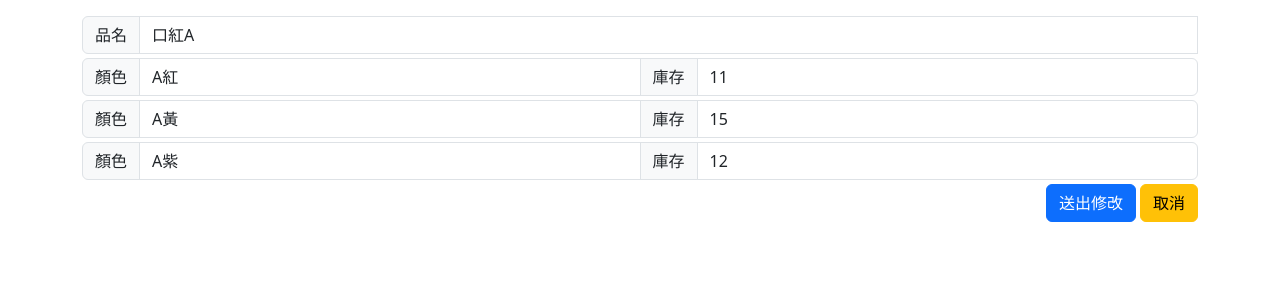
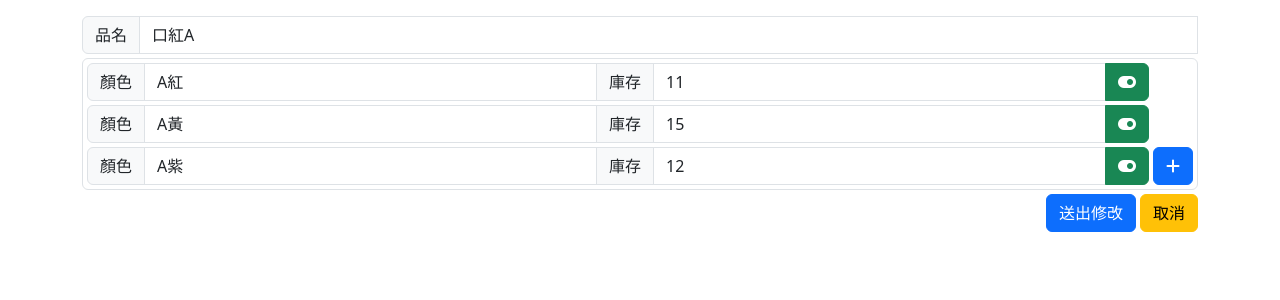
Before and after one commit to idben/color-option-01, a PHP site: page /update.php?id=1 in a window 1280 px wide. Shown: the top 300 px of the page. Run offline with PHP 8.4, Linux system fonts and the light colour scheme; data comes from the database, SQL or seed files in the repository; some libraries are stand-ins or nearby versions.

Commit message:
第二版程式，修改介面中的增加與對應的資料庫程式

```diff
--- a/update.php
+++ b/update.php
@@ -26,7 +26,16 @@ try {
 <head>
   <meta charset="UTF-8">
   <meta name="viewport" content="width=device-width, initial-scale=1.0">
+  <link rel="stylesheet" href="https://cdnjs.cloudflare.com/ajax/libs/font-awesome/6.6.0/css/all.min.css" integrity="sha512-Kc323vGBEqzTmouAECnVceyQqyqdsSiqLQISBL29aUW4U/M7pSPA/gEUZQqv1cwx4OnYxTxve5UMg5GT6L4JJg==" crossorigin="anonymous" referrerpolicy="no-referrer" />
   <link rel="stylesheet" href="https://cdn.jsdelivr.net/npm/bootstrap@5.3.3/dist/css/bootstrap.min.css">
+  <style>
+    .flex1{
+      flex: 1;
+    }
+    .pointer-events-none{
+      pointer-events: none;
+    }
+  </style>
   <title>產品修改表單</title>
 </head>
 <body>
@@ -37,15 +46,31 @@ try {
         <input type="text" name="name" class="form-control" value="<?=$product["name"]?>">
         <input type="hidden" name="id" value="<?=$product["id"]?>">
       </div>
+      <div class="border rounded-2 px-1 pt-1 mb-1 d-flex align-items-center">
+        <div class="color-group flex1">
+          <?php if(count($productColors) == 0): ?>
+            <div class="no-color-tip">
+              沒有顏色清單
+            </div>
+          <?php endif; ?>
           <?php foreach($productColors as $color): ?>
-      <div class="input-group mb-1">
+          <div class="input-group mb-1 color-container">
             <span class="input-group-text">顏色</span>
             <input type="hidden" name="colorid[]" value="<?=$color["id"]?>">
             <input name="color[]" type="text" class="form-control" value="<?=$color["color"]?>">
             <span class="input-group-text">庫存</span>
             <input name="stock[]" type="text" class="form-control" value="<?=$color["stock"]?>">
+            <input type="hidden" class="valid" name="valid[]" value="<?=$color["vaild"]?>">
+            <div class="btn <?=$color["vaild"]===1?"btn-success":"btn-danger"?> btn-valid" value="<?=$color["vaild"]?>">
+              <?=$color["vaild"]===1?"<i class=\"fa-solid fa-toggle-on pointer-events-none\"></i>":"<i class=\"fa-solid fa-toggle-off pointer-events-none\"></i>"?>
+            </div>
           </div>
           <?php endforeach;?>
+        </div>
+        <div class="btn btn-primary btn-add-color mb-1 ms-1 align-self-end">
+          <i class="fa-solid fa-plus"></i>
+        </div>
+      </div>
       <input type="hidden" name="colors">
       <div class="d-flex mb-1">
         <button class="btn btn-primary ms-auto me-1 btn-send">送出修改</button>
@@ -53,8 +78,48 @@ try {
       </div>
     </form>
   </div>
+  <template id="color1">
+    <div class="input-group mb-1 color-container">
+      <span class="input-group-text">顏色</span>
+      <input type="hidden" name="id-add[]" value="null">
+      <input name="color-add[]" type="text" class="form-control">
+      <span class="input-group-text">庫存</span>
+      <input name="stock-add[]" type="text" class="form-control" value="0">
+      <div class="btn btn-danger btn-remove-color">
+        <i class="fa-solid fa-minus pointer-events-none"></i>
+      </div>
+    </div>
+  </template>
   <script>
+    const btnAddColor = document.querySelector(".btn-add-color");
+    const divColorGroup = document.querySelector(".color-group");
+    const templateColor = document.querySelector("#color1");
 
+    btnAddColor.addEventListener("click", function(){
+      const noColorTip = document.querySelector(".no-color-tip");
+      if(noColorTip) noColorTip.remove();
+      const clone = templateColor.content.cloneNode(true);
+      divColorGroup.append(clone);
+    });
+
+    divColorGroup.addEventListener("click", function(e){
+      if(e.target.classList.contains("btn-remove-color")){
+        e.target.closest(".color-container").remove();
+      }else if(e.target.classList.contains("btn-valid")){
+        let value = parseInt(e.target.closest(".color-container").querySelector(".valid").value);
+        value = value === 0 ? 1 : 0;
+        e.target.closest(".color-container").querySelector(".valid").value = value;
+        e.target.classList.remove("btn-danger");
+        e.target.classList.remove("btn-success");
+        if(value === 1){
+          e.target.classList.add("btn-success");
+          e.target.innerHTML = "<i class=\"fa-solid fa-toggle-on pointer-events-none\"></i>";
+        }else{
+          e.target.classList.add("btn-danger");
+          e.target.innerHTML = "<i class=\"fa-solid fa-toggle-off pointer-events-none\"></i>";
+        }
+      }
+    });
   </script>
 </body>
 </html>
```
Also changed, not shown: doAdd.php (+7 -4 lines), doUpdate.php (+28 -3 lines). Lines whose indentation alone changed are shown as unchanged.
